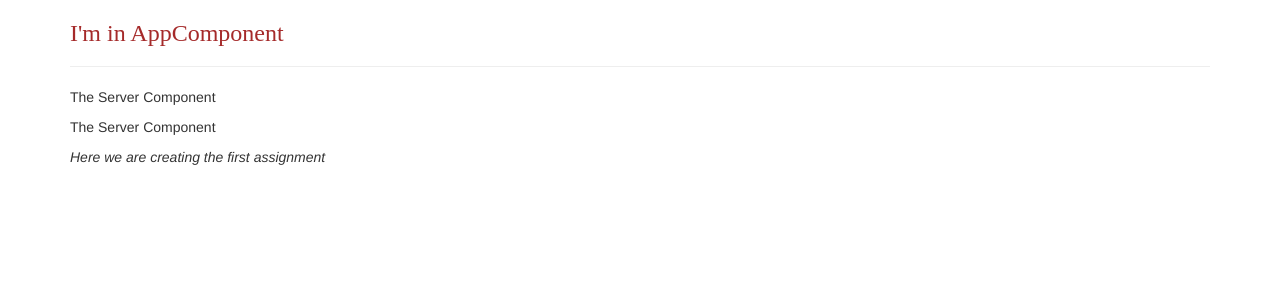
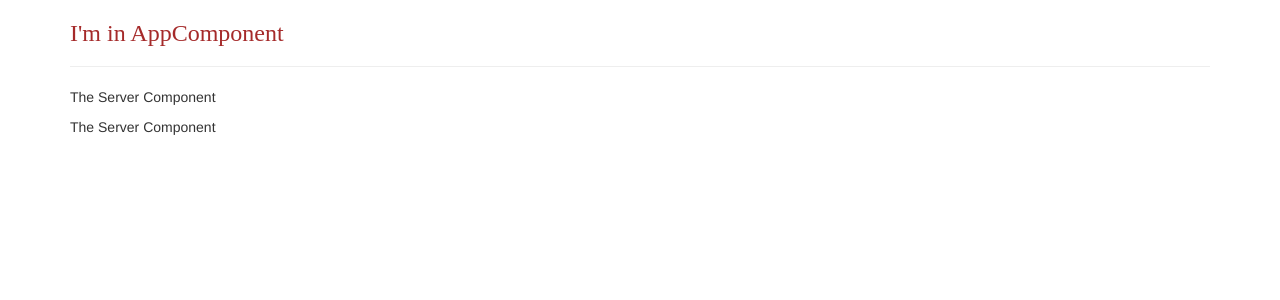
Before and after one commit to listenToRipley/angular, an Angular app in the folder my-first-app/: page / in a window 1280 px wide. Shown: the top 300 px of the page. Built offline with nearby package versions, Linux system fonts and the light colour scheme.

Commit message:
remove test component

```diff
--- a/my-first-app/src/app/app.component.html
+++ b/my-first-app/src/app/app.component.html
@@ -8,7 +8,6 @@
       <app-servers></app-servers>
       <!-- <div app-servers></div> -->
       <!-- <div class="app-servers"></div> -->
-      <div app-assignment-one></div>
     </div>
   </div>
 </div>
--- a/my-first-app/src/app/app.module.ts
+++ b/my-first-app/src/app/app.module.ts
@@ -4,8 +4,7 @@ import { FormsModule } from '@angular/forms'
 
 import { AppComponent } from './app.component';
 import { ServerComponent } from './server/server.component';
-import { ServersComponent } from './servers/servers.component';
-import { AssignmentOneComponent } from './assignment-one/assignment-one.component'; //must import the components that are provided in the declaration.
+import { ServersComponent } from './servers/servers.component'; //must import the components that are provided in the declaration.
 //the imported component does not need to include the type of the file since it will allow access to all types under the same name.
 
 //allows to bundle into packages.
@@ -15,7 +14,6 @@ import { AssignmentOneComponent } from './assignment-one/assignment-one.componen
     AppComponent, //"registers" the component. It is part of the application.
     ServerComponent,
     ServersComponent,
-    AssignmentOneComponent
   ],
   imports: [
     BrowserModule,
--- a/my-first-app/src/app/assignment-one/assignment-one.component.css
+++ /dev/null
@@ -1,3 +0,0 @@
-p {
-  font-style: italic;
-}
--- a/my-first-app/src/app/assignment-one/assignment-one.component.html
+++ /dev/null
@@ -1 +0,0 @@
-<p>Here we are creating the first assignment</p>
```
Also changed, not shown: my-first-app/src/app/assignment-one/assignment-one.component.ts (deleted, +0 -10 lines).
